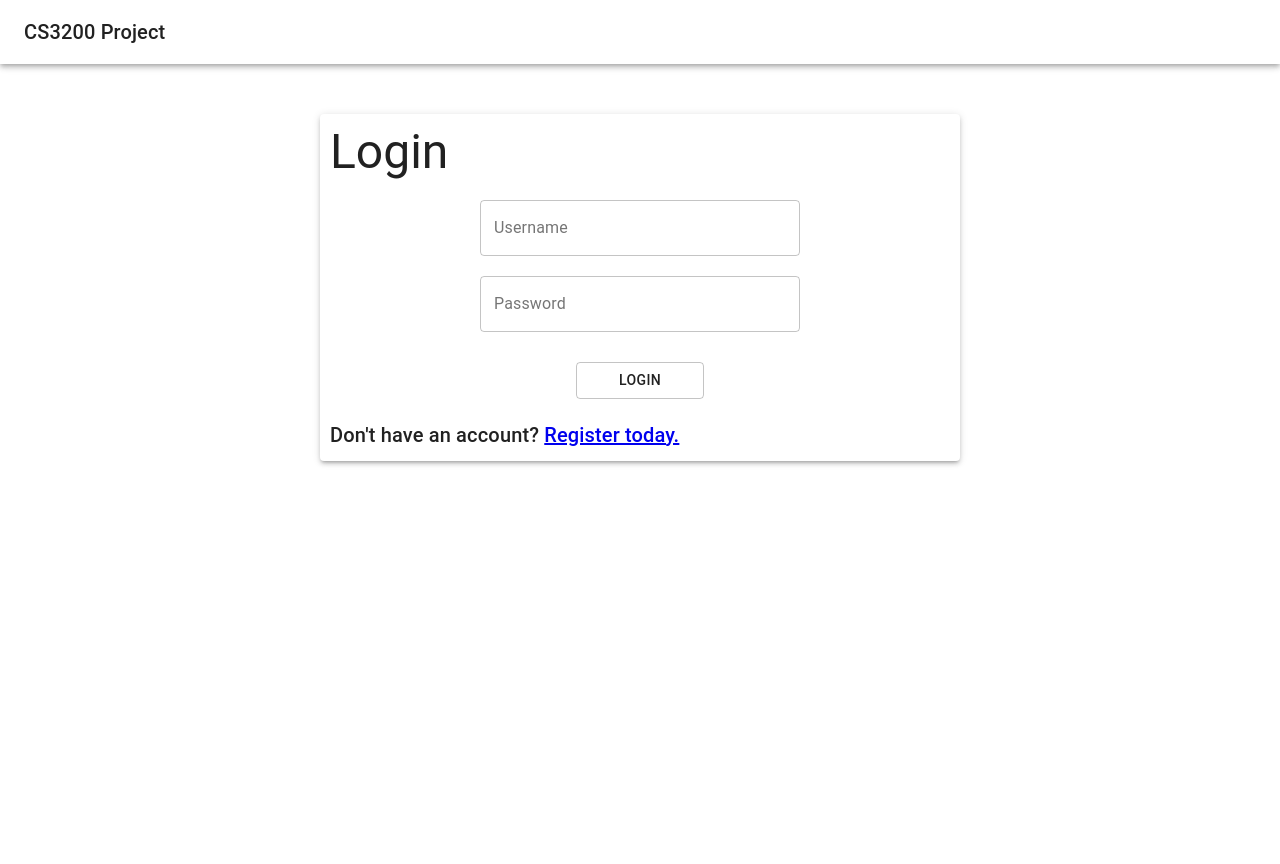
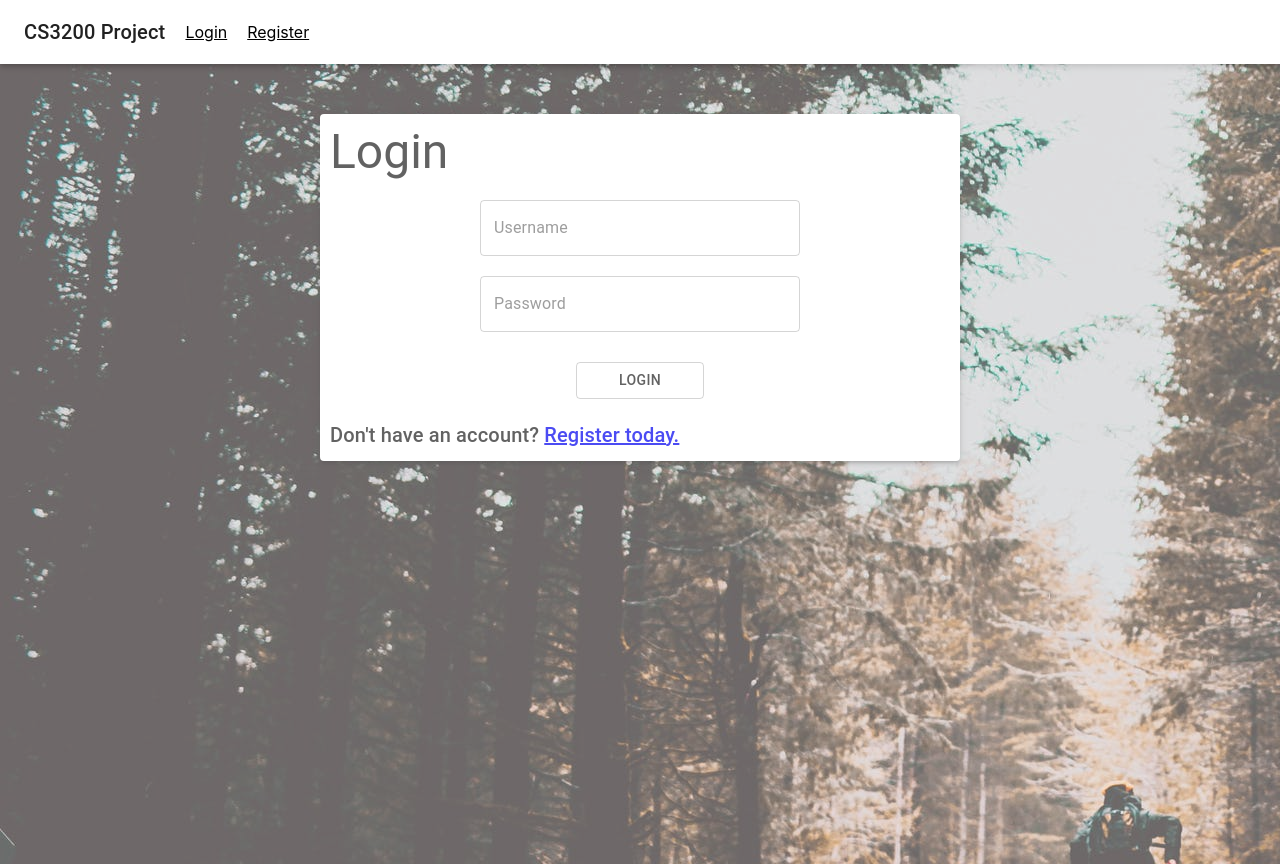
Before and after one commit to werdrew/calorie-tracker, a React (Create React App) app in the folder web/: page /login in a window 1280 px wide. Before the commit the page ends 800 px from the top, so only its background shows below. Built offline with nearby package versions, Linux system fonts and the light colour scheme; no server answers.

Commit message:
Minor fixes to existing pages

```diff
--- a/web/src/cs3200project/components/home/homePage.js
+++ b/web/src/cs3200project/components/home/homePage.js
@@ -12,10 +12,16 @@ export default class HomePage extends React.Component {
             <div id="homePage">
                 <section id="homePageContent">
                     <Typography className="homePageText" variant="h2">
-                        Welcome to our site {this.props.username}!
+                        {this.props.loggedIn
+                        ? `Hi ${this.props.username}!`
+                        : 'Welcome to our site!'
+                        }
                     </Typography>
                     <Typography className="homePageText" variant="h6">
-                        Please click on one of the links above to access this app's features.
+                        {this.props.loggedIn
+                        ? 'Please click on one of the links above to access this app\'s features.'
+                        : 'Please click on one of the links above to login or register for a new account.'
+                        }
                     </Typography>
                 </section>
             </div>
--- a/web/src/cs3200project/components/loginPage/loginPage.css
+++ b/web/src/cs3200project/components/loginPage/loginPage.css
@@ -1,3 +1,12 @@
+#loginPage {
+    display: flex;
+    flex-direction: column;
+    background-image: url("/authpage_cover.jpeg");
+    width: 100%;
+    height: 100vh;
+    opacity: 70%;
+}
+
 #loginPage .paper {
     width: 50%;
     margin-top: 50px;
--- a/web/src/cs3200project/components/loginPage/loginPage.js
+++ b/web/src/cs3200project/components/loginPage/loginPage.js
@@ -29,6 +29,7 @@ export default class LoginPage extends React.Component {
                     <TextField
                         variant="outlined"
                         label="Password"
+                        type="password"
                         className="loginField"
                         onChange={e => this.setState({ password: e.target.value })}/>
 
--- a/web/src/cs3200project/components/loginPage/registerPage.css
+++ b/web/src/cs3200project/components/loginPage/registerPage.css
@@ -1,3 +1,12 @@
+#registerPage {
+    display: flex;
+    flex-direction: column;
+    background-image: url("/authpage_cover.jpeg");
+    width: 100%;
+    height: 100vh;
+    opacity: 70%;
+}
+
 #registerPage .paper {
     width: 50%;
     margin-top: 50px;
--- a/web/src/cs3200project/components/loginPage/registerPage.js
+++ b/web/src/cs3200project/components/loginPage/registerPage.js
@@ -43,6 +43,7 @@ export default class RegisterPage extends React.Component {
                     <TextField
                         variant="outlined"
                         label="Password"
+                        type="password"
                         className="registerField"
                         onChange={e => this.setState({ password: e.target.value })}/>
 
@@ -135,7 +136,7 @@ export default class RegisterPage extends React.Component {
                     </Button>
 
                     <Typography variant="h6">
-                        Already have an account? <Link to='/'>Sign in instead.</Link>
+                        Already have an account? <Link to='/login'>Sign in instead.</Link>
                     </Typography>
                 </Paper>
             </div>
--- a/web/src/cs3200project/cs3200project.js
+++ b/web/src/cs3200project/cs3200project.js
@@ -5,6 +5,7 @@ import LoginPage from './components/loginPage/loginPage';
 import RegisterPage from './components/loginPage/registerPage';
 import UserService from './service/auth/UserService';
 import HomePage from './components/home/homePage';
+import ProfilePage from './components/profile/profilePage'
 import './cs3200project.css';
 
 export default class CS3200Project extends React.Component {
@@ -67,12 +68,16 @@ export default class CS3200Project extends React.Component {
                         <Typography color="textPrimary" variant="h6">
                             CS3200 Project
                         </Typography>
-                        {this.state.loggedIn &&
-                            <div>
-                                <Link className="appBarLink" to={`/`}>Home</Link>
-                                <Link className="appBarLink" to={`/${this.state.username}/profile`}>Profile</Link>
-                                <Link className="appBarLink" to={`/${this.state.username}/food`}>Food Log</Link>
-                                <Link className="appBarLink" to={`/${this.state.username}/activity`}>Activity Log</Link>
+                        {this.state.loggedIn
+                            ? <div>
+                                <Link className="appBarLink" to={`/home`}>Home</Link>
+                                <Link className="appBarLink" to={`/profile`}>Profile</Link>
+                                <Link className="appBarLink" to={`/nutrition`}>Nutrition</Link>
+                                <Link className="appBarLink" to={`/activity`}>Activity</Link>
+                            </div>
+                            : <div>
+                                <Link className="appBarLink" to={`/login`}>Login</Link>
+                                <Link className="appBarLink" to={`/register`}>Register</Link>
                             </div>
                         }
                     </Toolbar>
@@ -80,22 +85,47 @@ export default class CS3200Project extends React.Component {
                 <Switch>
                     <Route path='/register'>
                         {this.state.loggedIn
-                            ? <Redirect to='/'/>
+                            ? <Redirect to='/home'/>
                             : <RegisterPage
                                 onSubmitRegisterButton={this.onSubmitRegisterButton.bind(this)}
                                 registrationFailed={this.state.registrationFailed}/>
                         }
                     </Route>
-                    {/* <Route path={`/${this.state.username}/profile`}>
-
+                    <Route path='/login'>
+                        {this.state.loggedIn
+                            ? <Redirect to='/home'/>
+                            : <LoginPage
+                                onSubmitLoginButton={this.onSubmitLoginButton.bind(this)}
+                                loginFailed={this.state.loginFailed}/>
+                        }
+                    </Route>
+                    <Route path='/home'>
+                        {this.state.loggedIn
+                            ? <HomePage
+                                username={this.state.username}
+                                loggedIn={this.state.loggedIn}/>
+                            : <Redirect to='/login'/>
+                        }
+                    </Route>
+                    <Route path={`/profile`}>
+                        {this.state.loggedIn
+                            ? <ProfilePage
+                                username={this.state.username}/>
+                            : <Redirect to='/login'/>
+                        }
+                    </Route>
+                    {/* <Route path='/'>
+                        {this.state.loggedIn
+                            ? <HomePage
+                                username={this.state.username}/>
+                            : <LoginPage
+                                onSubmitLoginButton={this.onSubmitLoginButton.bind(this)}
+                                loginFailed={this.state.loginFailed}/>}
                     </Route> */}
                     <Route path='/'>
-                        {this.state.loggedIn
-                        ? <HomePage
-                            username={this.state.username}/>
-                        : <LoginPage
-                            onSubmitLoginButton={this.onSubmitLoginButton.bind(this)}
-                            loginFailed={this.state.loginFailed}/>}
+                        <HomePage
+                            username={this.state.username}
+                            loggedIn={this.state.loggedIn}/>
                     </Route>
                 </Switch>
             </div>
```
Lines whose indentation alone changed are shown as unchanged.
